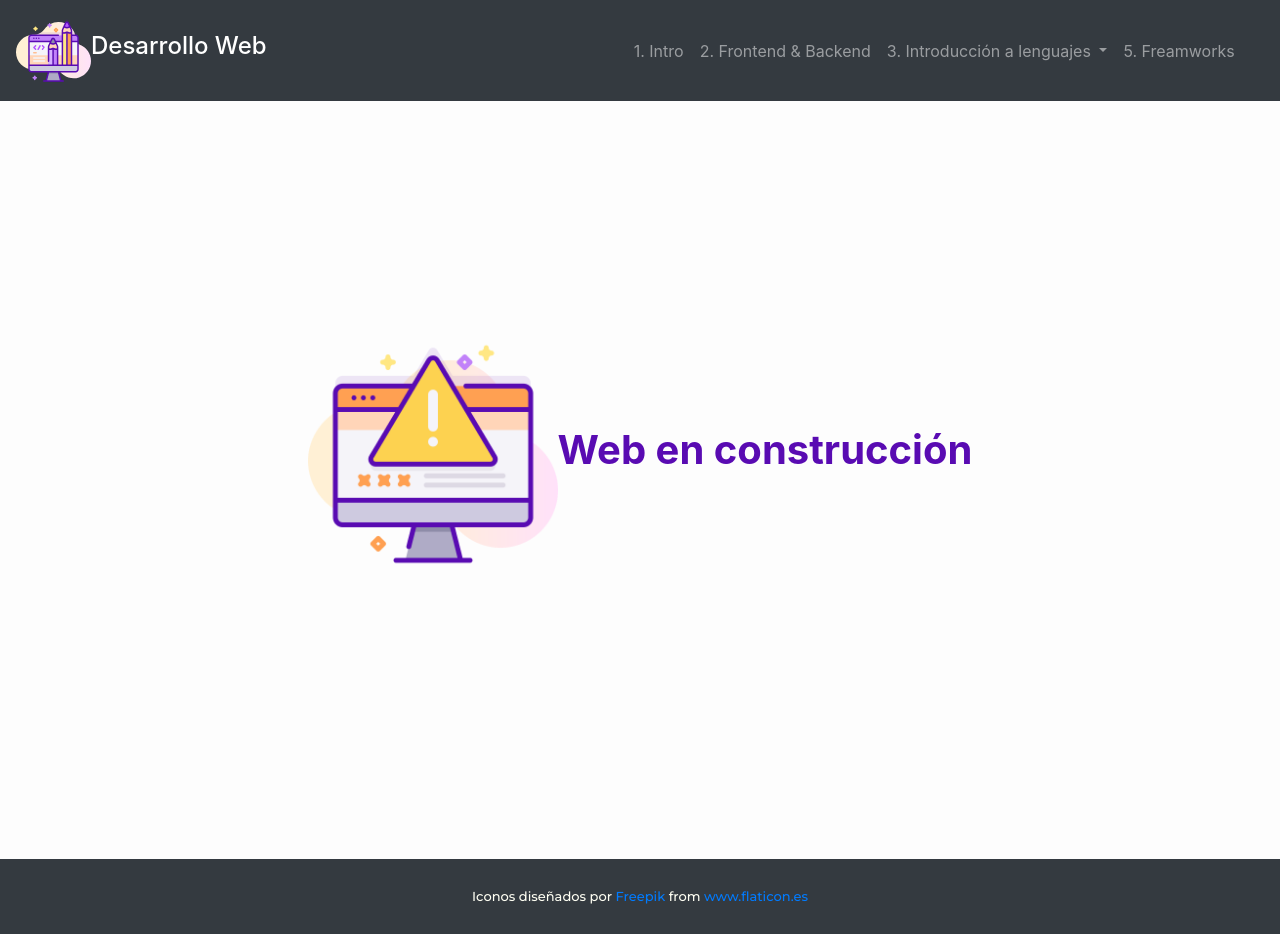
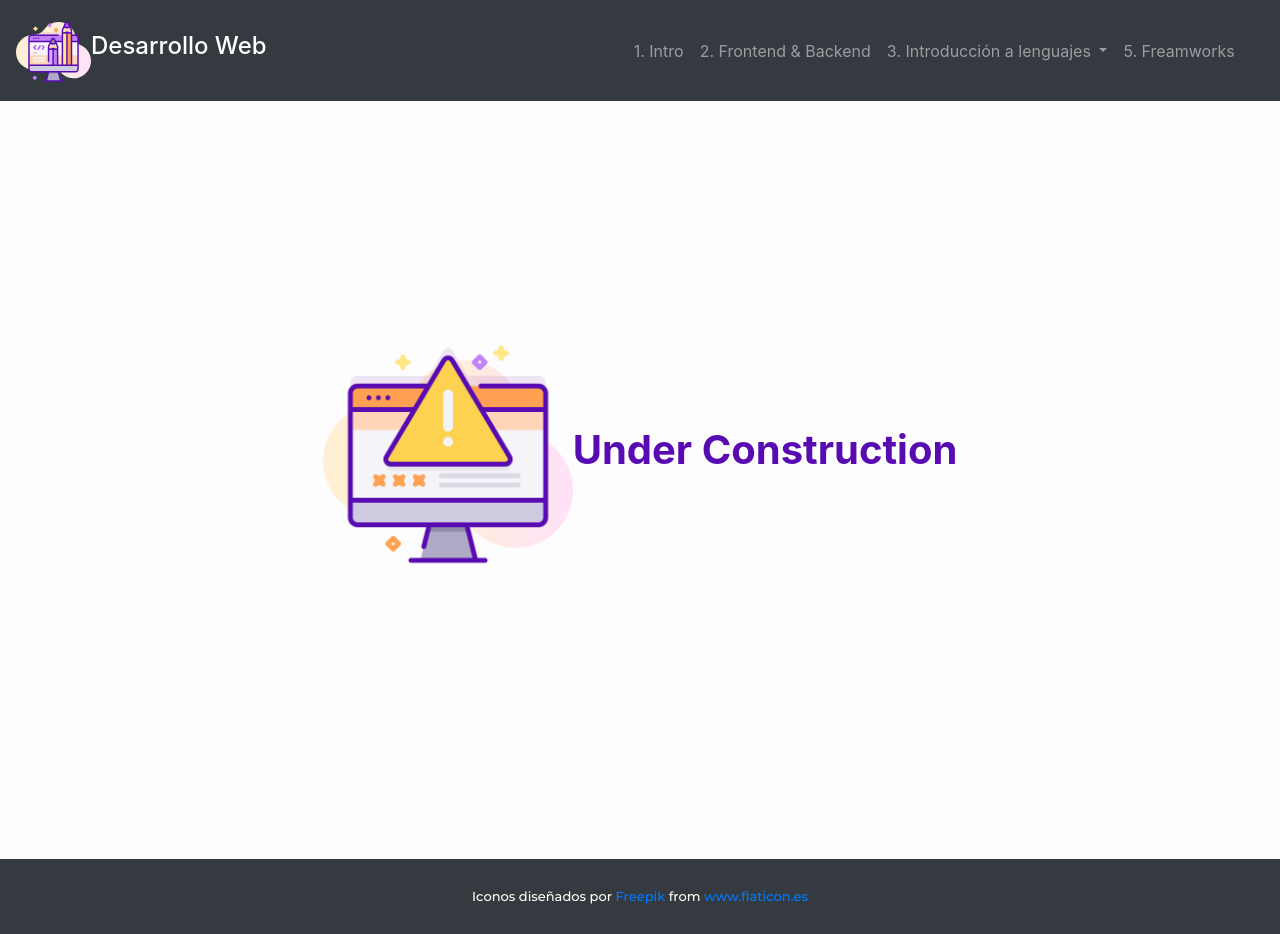
Before and after one commit to AntonelaNespoli/desarrolloWeb_CCP, a plain HTML site: page view/on_construction.html in a window 1280 px wide. Drawn offline with nearby package versions, Linux system fonts and the light colour scheme.

Commit message:
cambio de idioma del contenido de la pagina

```diff
--- a/view/on_construction.html
+++ b/view/on_construction.html
@@ -59,7 +59,7 @@
             <div class="col col-error">
             <img src="../assets/img/2210140-web-development/png/044-error.png" alt="Logos de los diferentes lenguajes de frontEnd" height="250" loading="lazy"
                 class="img-js" />
-            <h1 class="text-custome-color">Web en construcción</h1>
+            <h1 class="text-custome-color">Under Construction</h1>
             </div>
         </div>
     </div>
```
